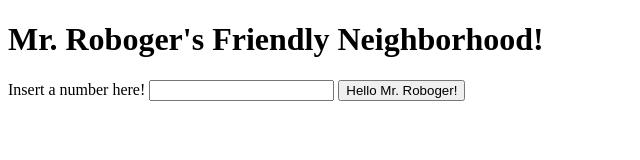
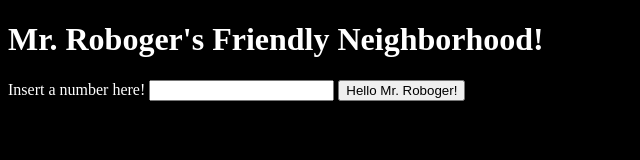
Before and after one commit to LizardMak/Robogers-Neighborhood, a plain HTML site: page index.html in a window 1280 px wide. Shown: the whole page, without its empty margins (0-640 px from the left). Drawn offline with Linux system fonts and the light colour scheme.

Commit message:
change css style

```diff
--- a/css/styles.css
+++ b/css/styles.css
@@ -0,0 +1,6 @@
+.body {
+  background-color: black;
+}
+.white {
+  color:white;
+}
--- a/index.html
+++ b/index.html
@@ -7,14 +7,14 @@
   <script src = "js/scripts.js"></script>
   <link href = "css/styles.css" rel="stylesheet" type="text/css">
 </head>
-<body>
-  <h1>Mr. Roboger's Friendly Neighborhood!</h1>
+<body class="body">
+  <h1 class="white">Mr. Roboger's Friendly Neighborhood!</h1>
   <form id="form">
-    <label for="roboSpeak">Insert a number here!</label>
+    <label for="roboSpeak" class="white">Insert a number here!</label>
     <input id="roboSpeak" type="number"/>
     <button type="submit">Hello Mr. Roboger!</button>
   </form>
-  <ul id="mrRoboger">
+  <ul id="mrRoboger" class="white">
 
 
   </ul>
```
